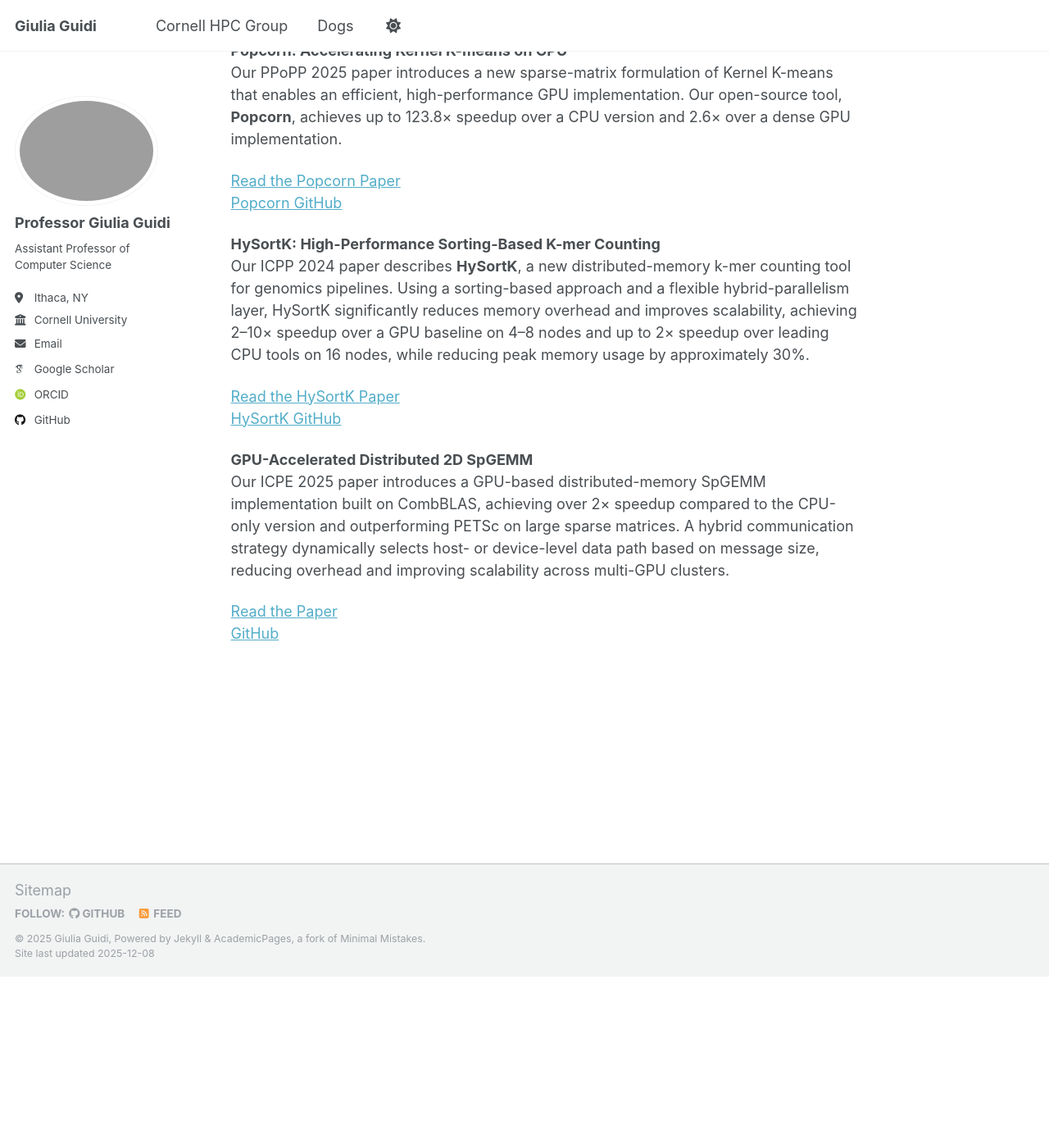
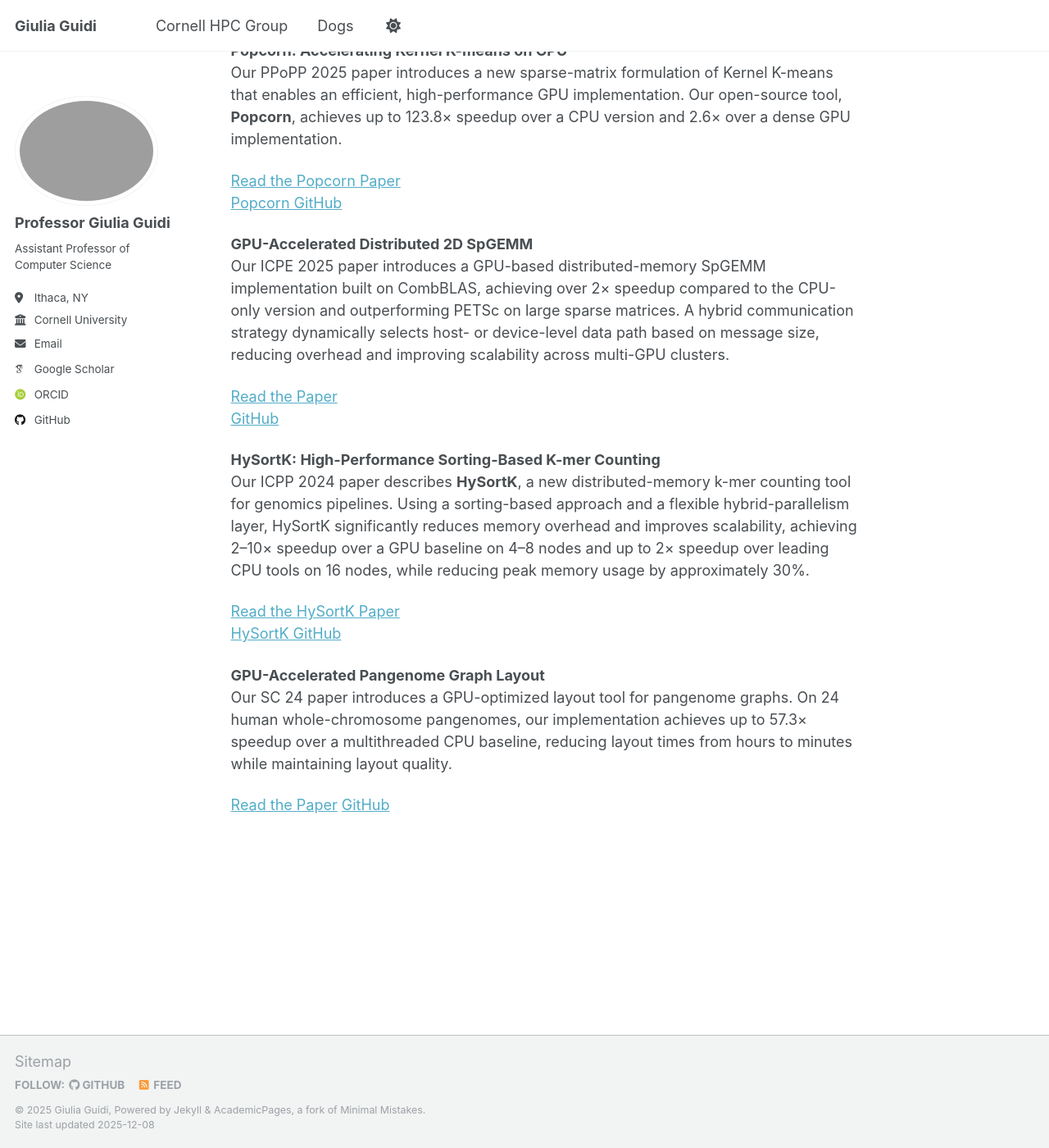
Before and after one commit to giuliaguidi/giuliaguidi.github.io, a Jekyll site: the page built from _pages/about.md, in a window 1280 px wide and 1400 px high, scrolled down 1623 px. Shown: the whole window at 82% size. Built offline with Jekyll 4.4.1, drawn with Linux system fonts in a browser that asks for light colours; some web fonts are replaced; before the commit the page ends 2814 px from its top, so only the background shows below that.

Commit message:
Update about.md

```diff
--- a/_pages/about.md
+++ b/_pages/about.md
@@ -50,17 +50,23 @@ Our PPoPP 2025 paper introduces a new sparse-matrix formulation of Kernel K-mean
 [Read the Popcorn Paper](https://arxiv.org/pdf/2501.05587)\
 [Popcorn GitHub](https://github.com/HicrestLaboratory/Matrix-Centric-K-Means)
 
+**GPU-Accelerated Distributed 2D SpGEMM**
+Our ICPE 2025 paper introduces a GPU-based distributed-memory SpGEMM implementation built on CombBLAS, achieving over 2× speedup compared to the CPU-only version and outperforming PETSc on large sparse matrices. A hybrid communication strategy dynamically selects host- or device-level data path based on message size, reducing overhead and improving scalability across multi-GPU clusters.
+
+[Read the Paper](https://dl.acm.org/doi/pdf/10.1145/3676151.3719365)\
+[GitHub](https://github.com/tf-mac/CombBLAS)
+
 **HySortK: High-Performance Sorting-Based K-mer Counting**
 Our ICPP 2024 paper describes **HySortK**, a new distributed-memory k-mer counting tool for genomics pipelines. Using a sorting-based approach and a flexible hybrid-parallelism layer, HySortK significantly reduces memory overhead and improves scalability, achieving 2–10× speedup over a GPU baseline on 4–8 nodes and up to 2× speedup over leading CPU tools on 16 nodes, while reducing peak memory usage by approximately 30%.
 
 [Read the HySortK Paper](https://arxiv.org/abs/2407.07718)\
 [HySortK GitHub](https://github.com/CornellHPC/HySortK)
 
-**GPU-Accelerated Distributed 2D SpGEMM**
-Our ICPE 2025 paper introduces a GPU-based distributed-memory SpGEMM implementation built on CombBLAS, achieving over 2× speedup compared to the CPU-only version and outperforming PETSc on large sparse matrices. A hybrid communication strategy dynamically selects host- or device-level data path based on message size, reducing overhead and improving scalability across multi-GPU clusters.
+**GPU-Accelerated Pangenome Graph Layout**
+Our SC 24 paper introduces a GPU-optimized layout tool for pangenome graphs. On 24 human whole-chromosome pangenomes, our implementation achieves up to 57.3× speedup over a multithreaded CPU baseline, reducing layout times from hours to minutes while maintaining layout quality.
 
-[Read the Paper](https://dl.acm.org/doi/pdf/10.1145/3676151.3719365)\
-[GitHub](https://github.com/tf-mac/CombBLAS)
+[Read the Paper](https://arxiv.org/pdf/2409.00876)
+[GitHub](https://github.com/pangenome/odgi)
 
 <!-- Cornell HPC Group
 ------
```
